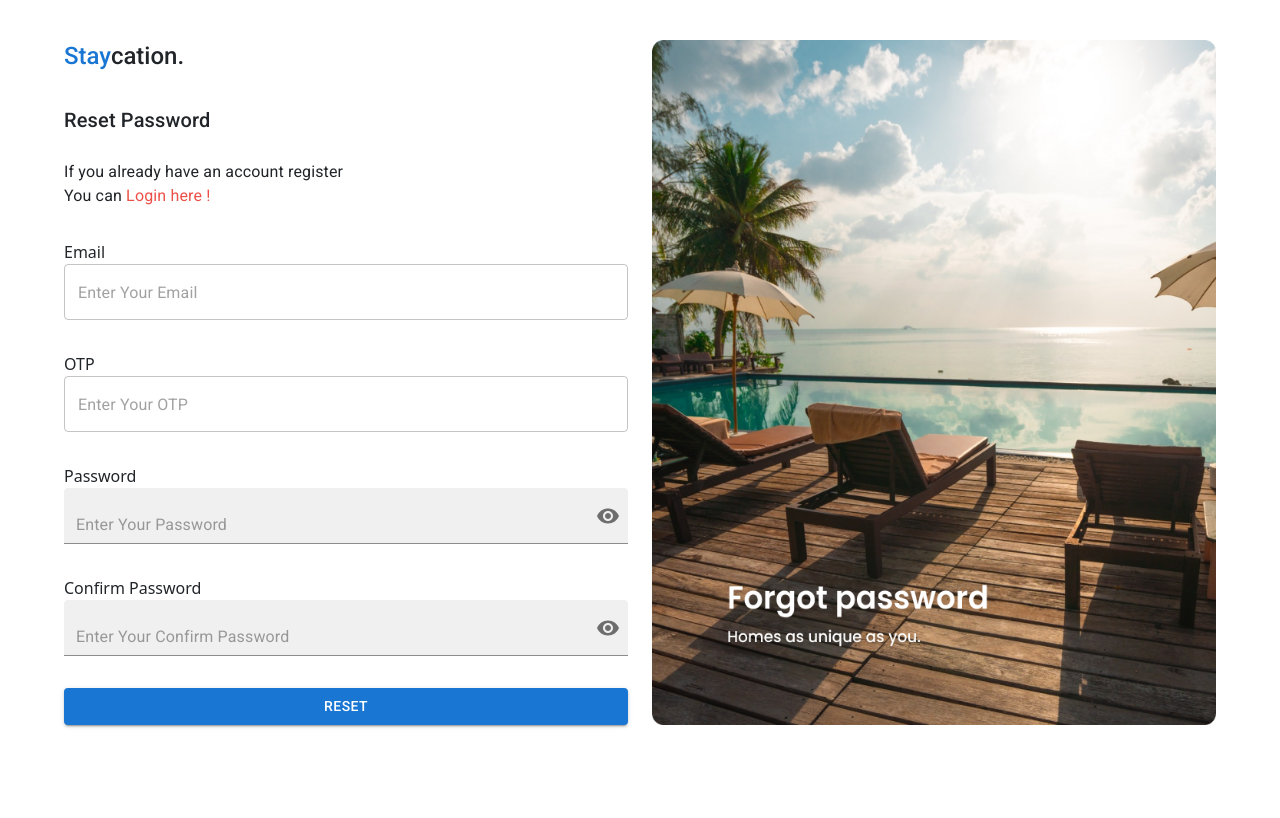
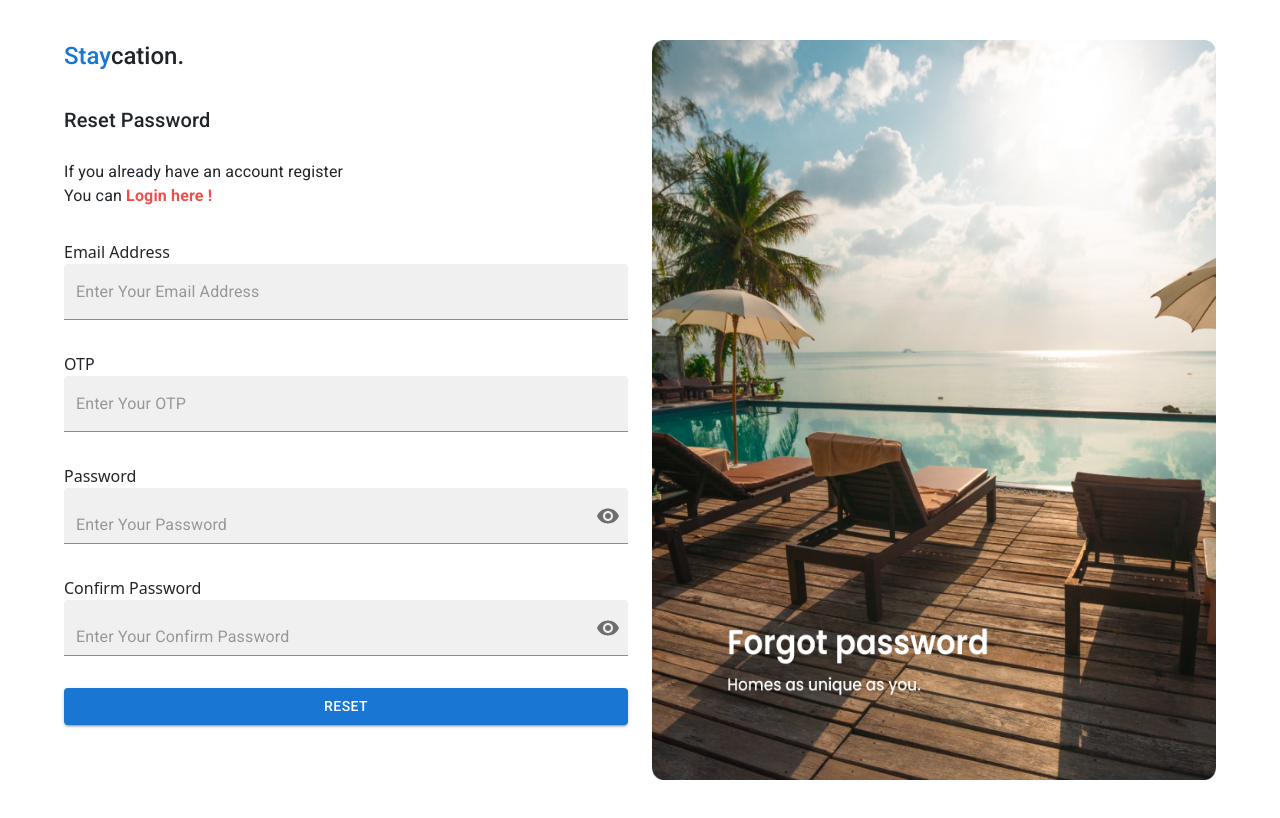
Before and after one commit to Elias-lap/Hotel-Management-System, a React (Vite) app: page /reset-Pass in a window 1280 px wide. Built offline with nearby package versions, Linux system fonts and the light colour scheme.

Commit message:
some edit Register , forgetPass , ResetPassword

```diff
--- a/src/AuthModule/Components/Register/Register.tsx
+++ b/src/AuthModule/Components/Register/Register.tsx
@@ -144,6 +144,8 @@ export default function Register() {
               <Grid container spacing={2}>
                 <Grid item xs={12} md={6}>
                   <FormControl
+                                    fullWidth
+
                     sx={{ mt: 4 }}
                     className={`${styleRegister.dBlock}`}
                     variant="standard"
@@ -176,30 +178,35 @@ export default function Register() {
                 </Grid>
 
                 <Grid item xs={12} md={6}>
-                  <FormControl
+
+                <FormControl
+                                    fullWidth
+
                     sx={{ mt: 4 }}
+                    className={`${styleRegister.dBlock}`}
                     variant="standard"
                   >
-                    <label  htmlFor="Country">
-                      Country
+                    <label  htmlFor="Phone">
+                    Country
                     </label>
                     <TextField
-                      sx={{ display: "block" }}
+                      className={`${styleRegister.textField} `}
                       hiddenLabel
-                      id="Country"
-                      placeholder="Enter Your Country"
+                      id="Phone"
+                      placeholder="Enter Your Phone Number"
                       variant="filled"
                       type="text"
                       {...register("country", {
                         required: "country is required",
                       })}
                     />
-                    {errors.country && (
+                  {errors.country && (
                       <Alert sx={{ mt: 1 }} severity="error">
                         {errors.country.message?.toString()}
                       </Alert>
                     )}
                   </FormControl>
+
                 </Grid>
               </Grid>
 
--- a/src/AuthModule/Components/ResetPassword/ResetPassword.module.css
+++ b/src/AuthModule/Components/ResetPassword/ResetPassword.module.css
@@ -7,14 +7,13 @@
 }
 
 .wordLogin{
-    color: #EB5148;
     font-weight: 600 !important;
 
 }
 
 .imgRe{
     width: 100%;
-    height: 100%;
+    height: 740px;
 }
 
 .textField{
--- a/src/AuthModule/Components/ResetPassword/ResetPassword.tsx
+++ b/src/AuthModule/Components/ResetPassword/ResetPassword.tsx
@@ -99,44 +99,55 @@ export default function ResetPassword() {
             <Typography variant="body1" gutterBottom>
               If you already have an account register <br />
               You can{" "}
-              <Box component="span" color="#EB5148">
+              <Box className={`${styleResetPass.wordLogin}`} component="span" color="#EB5148">
                 Login here !
               </Box>
             </Typography>
 
             <Form onSubmit={handleSubmit(onSubmit)}>
               {/* Email */}
-              <FormControl  sx={{ mt: 4, display: "block" }} variant="filled">
-              <label  htmlFor="email">
-                    Email
+
+              <FormControl
+ sx={{ mt: 4, display: "block" }}                 variant="standard"
+              >
+                <label  htmlFor="Email">
+                  Email Address
                 </label>
                 <TextField
                                                 sx={{ width: 1 }}
 
-id="email"
-placeholder="Enter Your Email"
-
+                  hiddenLabel
+                  id="Email"
+                  placeholder="Enter Your Email Address"
+                  variant="filled"
+                  type="email"
                   {...register("email", {
                     required: "Email is required",
                   })}
 
                 />
-              </FormControl>
                 {errors.email && (
                   <Alert  sx={{ mt: 1 }}   severity="error">
                     {errors.email.message?.toString()}
                   </Alert>
                 )}
 
+              </FormControl>
+
+
               {/* OTP */}
 
-              <FormControl sx={{ mt: 4, display: "block" }} variant="filled">
+
+              <FormControl sx={{ mt: 4, display: "block" }}      variant="standard"  >
                 <label  htmlFor="OTP">
                 OTP
                 </label>
                 <TextField
-                  className={styleResetPass.textField}
+                                                sx={{ width: 1 }}
+
+                  hiddenLabel
                   id="OTP"
+                  variant="filled"
                   placeholder="Enter Your OTP"
                   {...register("seed", {
                     required: "OTP is required",
@@ -148,7 +159,10 @@ placeholder="Enter Your Email"
                       {errors.seed.message?.toString()}
                     </Alert>
                   )}
+
                 </FormControl>
+
+
 
               {/* Password */}
               <FormControl  sx={{ mt: 4, display: "block" }}  variant="filled">
```
Lines whose indentation alone changed are shown as unchanged.
